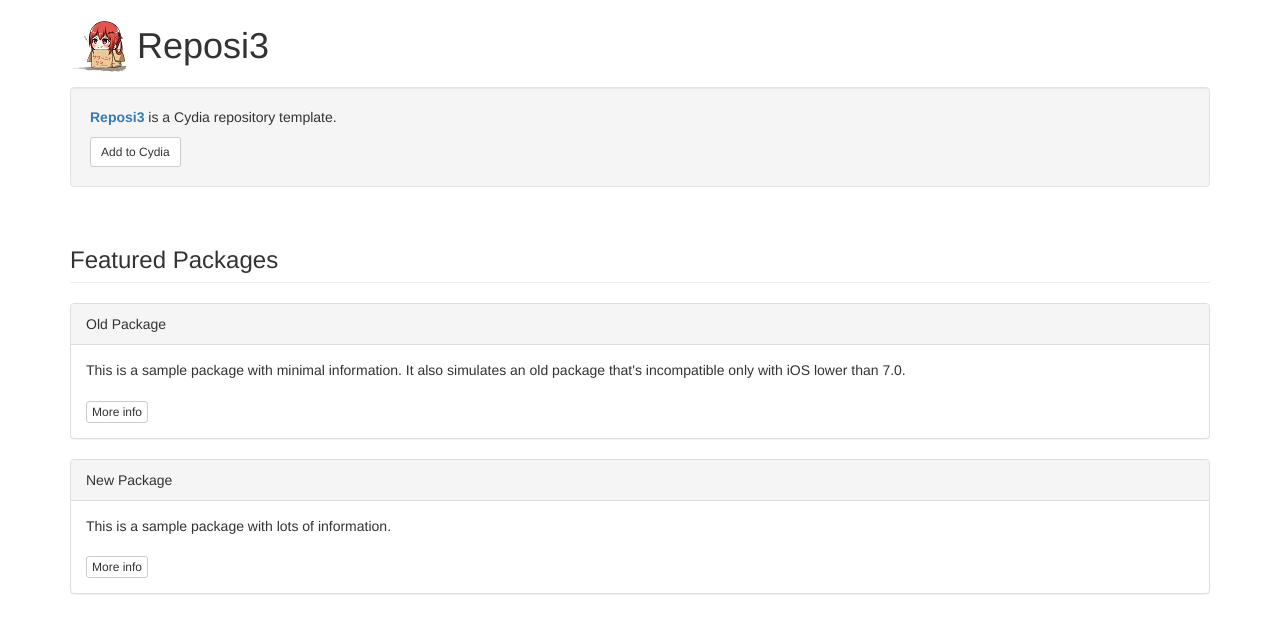
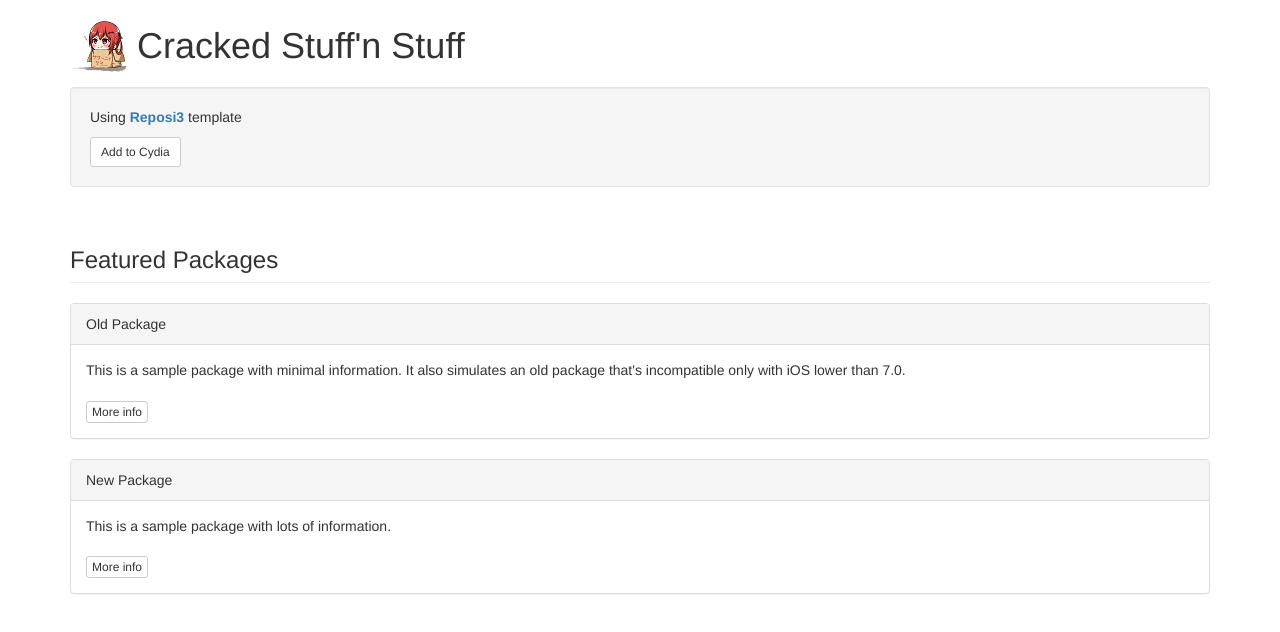
Before and after one commit to BotLove/BotLove.github.io, a plain HTML site: page index.html in a window 1280 px wide. Drawn offline with nearby package versions, Linux system fonts and the light colour scheme.

Commit message:
Update index.html

```diff
--- a/index.html
+++ b/index.html
@@ -10,13 +10,13 @@
 <body>
 
 <div class="container">
-	<h1><img src="CydiaIcon.png"> Reposi3</h1>
+	<h1><img src="CydiaIcon.png"> Cracked Stuff'n Stuff</h1>
 </div>
 
 <div class="container">
 	<div class="well">
-		<p><span class="text-primary"><b>Reposi3</span></b> is a Cydia repository template.</p>
-		<a class="btn btn-sm btn-default" href="cydia://url/https://cydia.saurik.com/api/share#?source=https://supermamon.github.io/Reposi3/">Add to Cydia</a>
+		<p>Using <span class="text-primary"  href="https://github.com/supermamon/Reposi3"><b>Reposi3</span ></b> template</p>
+		<a class="btn btn-sm btn-default" href="cydia://url/https://cydia.saurik.com/api/share#?source=https://botlove.github.io/">Add to Cydia</a>
 	</div>
 </div>
 
```
